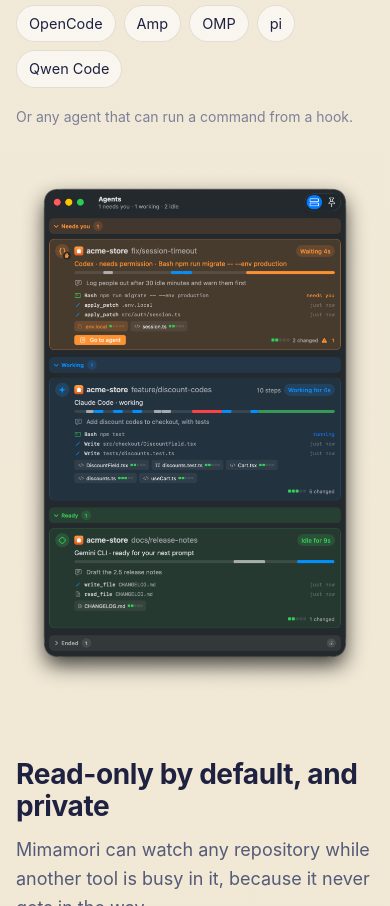
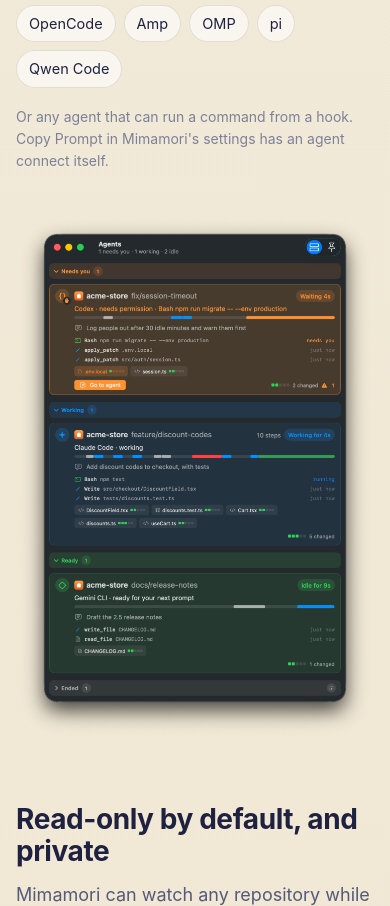
Before and after one commit to CocoaBeans/mimamori, a plain HTML site: page site/index.html in a window 390 px wide. Shown: the part 5179-6085 px from the top of the page. Drawn offline with Linux system fonts and the light colour scheme; files whose address does not match are found by name.

Commit message:
Prepare 1.4.0: version 1.4.0 (build 7), changelog, notes and website
OMP and pi (#90, #93) and Qwen Code (#95) report to Mimamori, any
agent can set itself up with Copy Prompt (#91), Hermes sessions stay on
their cards between turns (#88), and the iPhone's agent card keeps its
timeline row and its corners in the actions list (#92, #94). The
website's agent list says Copy Prompt can connect an agent.

Co-Authored-By: Claude Opus 5.5 <noreply@anthropic.com>

```diff
--- a/site/index.html
+++ b/site/index.html
@@ -340,7 +340,7 @@
         <ul class="agents" aria-label="Agents Mimamori recognises">
           <li>Claude Code</li><li>Codex</li><li>Gemini CLI</li><li>Cursor</li><li>Aider</li><li>Hermes</li><li>Goose</li><li>OpenCode</li><li>Amp</li><li>OMP</li><li>pi</li><li>Qwen Code</li>
         </ul>
-        <p class="fine" style="text-align:left">Or any agent that can run a command from a hook.</p>
+        <p class="fine" style="text-align:left">Or any agent that can run a command from a hook. Copy Prompt in Mimamori's settings has an agent connect itself.</p>
       </div>
       <img src="media/mimamori-agents.png" alt="The Agents window: Codex waiting for permission to run a migration, Claude Code working through its steps, Gemini CLI ready for its next prompt, and Cursor's ended session folded away" loading="lazy" width="1423" height="2083">
     </div>
```
Also changed, not shown: 3 other files.
